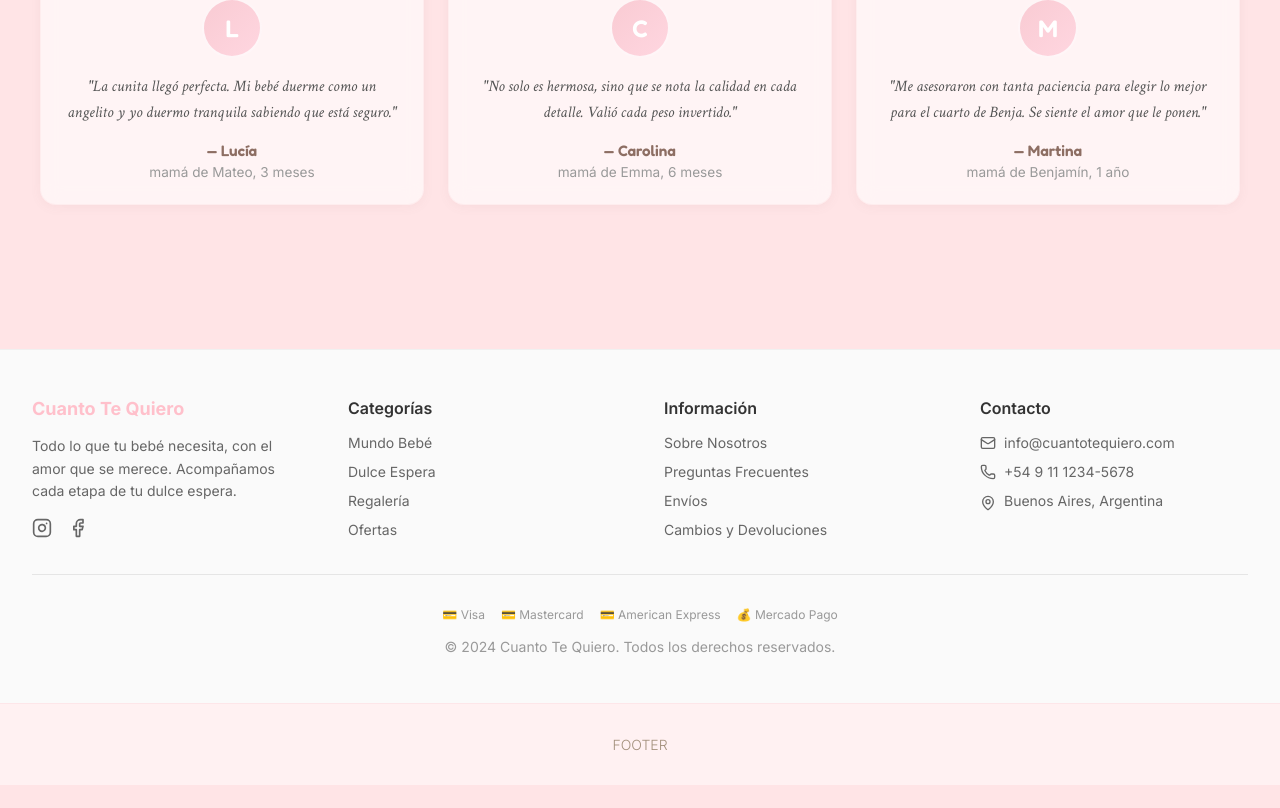
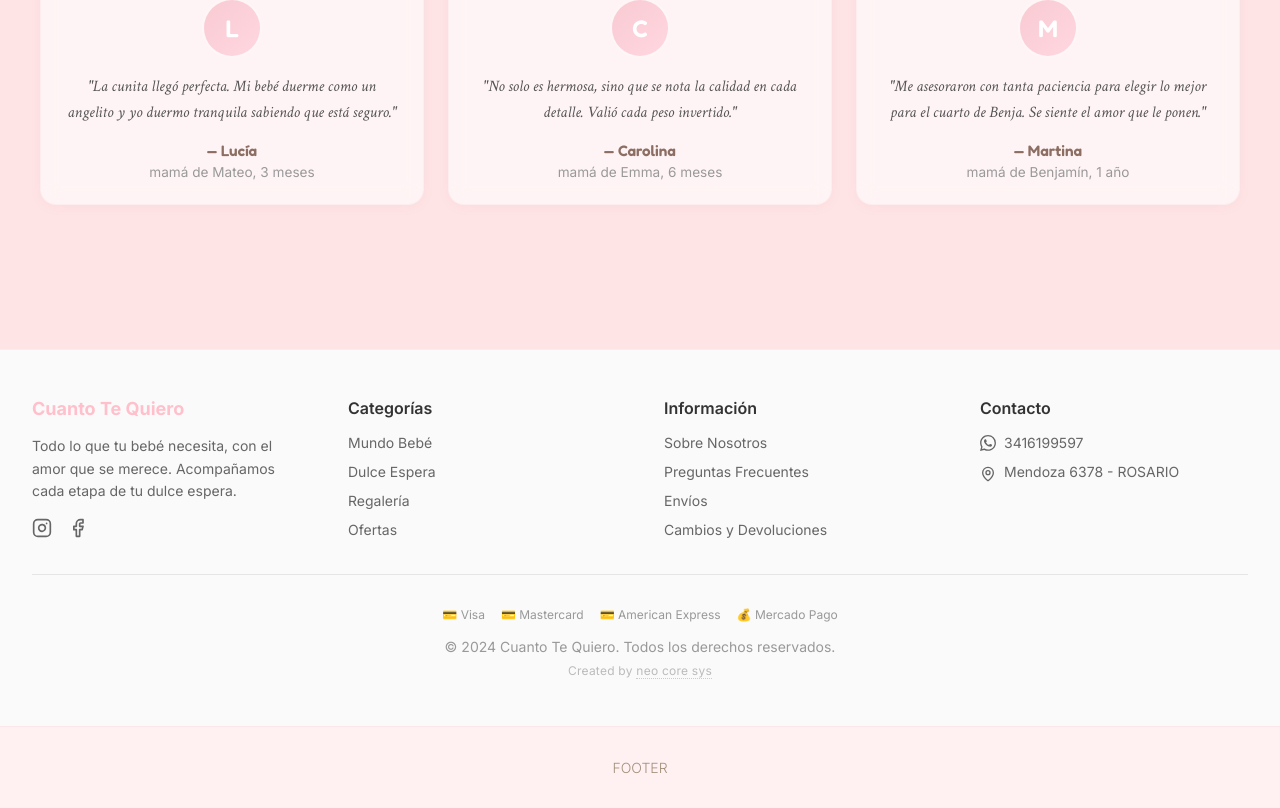
Before and after one commit to Jpborello/cuanto-te-quiero, a Next.js app: page / in a window 1280 px wide. Shown: the part 1887-2695 px from the top of the page. Before the commit the page ends 2672 px from the top, so only its background shows below. Built offline with nearby package versions, Linux system fonts and the light colour scheme; no server answers; the database is empty.

Commit message:
Fix bugs en vinculacion de subcategorias, imagenes de productos y datos reales en footer

```diff
--- a/src/components/shop/AutoRotatingImage.tsx
+++ b/src/components/shop/AutoRotatingImage.tsx
@@ -11,17 +11,25 @@
 export default function AutoRotatingImage({ images, alt, interval = 3000 }: AutoRotatingImageProps) {
     const [currentIndex, setCurrentIndex] = useState(0);
 
+    const validImages = (images || []).map(img => {
+        if (typeof img === 'string') return img;
+        if (img && typeof img === 'object') {
+            return (img as any).url || (img as any).src || (img as any).image_url || '';
+        }
+        return '';
+    }).filter(src => src && typeof src === 'string' && src.trim() !== '');
+
     useEffect(() => {
-        if (!images || images.length <= 1) return;
+        if (validImages.length <= 1) return;
 
         const timer = setInterval(() => {
-            setCurrentIndex((prev) => (prev + 1) % images.length);
+            setCurrentIndex((prev) => (prev + 1) % validImages.length);
         }, interval);
 
         return () => clearInterval(timer);
-    }, [images, interval]);
+    }, [validImages.length, interval]);
 
-    if (!images || images.length === 0) {
+    if (validImages.length === 0) {
         return (
             <div style={{ color: '#ccc', fontSize: '4rem' }}>
                 📦
@@ -40,9 +48,9 @@
             alignItems: 'center',
             justifyContent: 'center',
         }}>
-            {images.map((img, index) => (
+            {validImages.map((img, index) => (
                 <img
-                    key={img}
+                    key={index}
                     src={img}
                     alt={`${alt} - vista ${index + 1}`}
                     style={{
--- a/src/components/shop/Footer.tsx
+++ b/src/components/shop/Footer.tsx
@@ -41,7 +41,7 @@
                             display: 'flex',
                             gap: '1rem'
                         }}>
-                            <a href="https://instagram.com" target="_blank" rel="noopener noreferrer" style={{
+                            <a href="https://www.instagram.com/cuanto_tequiero/" target="_blank" rel="noopener noreferrer" style={{
                                 color: '#666',
                                 transition: 'color 0.2s'
                             }} onMouseOver={(e) => e.currentTarget.style.color = '#ffc0cb'}
@@ -181,26 +181,27 @@
                             flexDirection: 'column',
                             gap: '0.75rem'
                         }}>
-                            <div style={{
+                            <a
+                                href="https://wa.me/5493416199597"
+                                target="_blank"
+                                rel="noopener noreferrer"
+                                style={{
                                     display: 'flex',
                                     alignItems: 'center',
                                     gap: '0.5rem',
                                     color: '#666',
-                                fontSize: '0.875rem'
-                            }}>
-                                <Mail size={16} />
-                                <span>info@cuantotequiero.com</span>
-                            </div>
-                            <div style={{
-                                display: 'flex',
-                                alignItems: 'center',
-                                gap: '0.5rem',
-                                color: '#666',
-                                fontSize: '0.875rem'
-                            }}>
-                                <Phone size={16} />
-                                <span>+54 9 11 1234-5678</span>
-                            </div>
+                                    fontSize: '0.875rem',
+                                    textDecoration: 'none',
+                                    transition: 'color 0.2s'
+                                }}
+                                onMouseOver={(e) => e.currentTarget.style.color = '#25D366'}
+                                onMouseOut={(e) => e.currentTarget.style.color = '#666'}
+                            >
+                                <svg width="16" height="16" viewBox="0 0 24 24" fill="currentColor">
+                                    <path d="M17.472 14.382c-.297-.149-1.758-.867-2.03-.967-.273-.099-.471-.148-.67.15-.197.297-.767.966-.94 1.164-.173.199-.347.223-.644.075-.297-.15-1.255-.463-2.39-1.475-.883-.788-1.48-1.761-1.653-2.059-.173-.297-.018-.458.13-.606.134-.133.298-.347.446-.52.149-.174.198-.298.298-.497.099-.198.05-.371-.025-.52-.075-.149-.669-1.612-.916-2.207-.242-.579-.487-.5-.669-.51a12.8 12.8 0 0 0-.57-.01c-.198 0-.52.074-.792.372-.272.297-1.04 1.016-1.04 2.479 0 1.462 1.065 2.875 1.213 3.074.149.198 2.096 3.2 5.077 4.487.709.306 1.262.489 1.694.625.712.227 1.36.195 1.871.118.571-.085 1.758-.719 2.006-1.413.248-.694.248-1.289.173-1.413-.074-.124-.272-.198-.57-.347m-5.421 7.403h-.004a9.87 9.87 0 0 1-5.031-1.378l-.361-.214-3.741.982.998-3.648-.235-.374a9.86 9.86 0 0 1-1.51-5.26c.001-5.45 4.436-9.884 9.888-9.884 2.64 0 5.122 1.03 6.988 2.898a9.825 9.825 0 0 1 2.893 6.994c-.003 5.45-4.437 9.884-9.885 9.884m8.413-18.297A11.815 11.815 0 0 0 12.05 0C5.495 0 .16 5.335.157 11.892c0 2.096.547 4.142 1.588 5.945L.057 24l6.305-1.654a11.882 11.882 0 0 0 5.683 1.448h.005c6.554 0 11.89-5.335 11.893-11.893a11.821 11.821 0 0 0-3.48-8.413Z"/>
+                                </svg>
+                                <span>3416199597</span>
+                            </a>
                             <div style={{
                                 display: 'flex',
                                 alignItems: 'flex-start',
@@ -209,7 +210,7 @@
                                 fontSize: '0.875rem'
                             }}>
                                 <MapPin size={16} style={{ marginTop: '0.2rem' }} />
-                                <span>Buenos Aires, Argentina</span>
+                                <span>Mendoza 6378 - ROSARIO</span>
                             </div>
                         </div>
                     </div>
@@ -236,12 +237,28 @@
                         <span style={{ color: '#999', fontSize: '0.75rem' }}>💳 American Express</span>
                         <span style={{ color: '#999', fontSize: '0.75rem' }}>💰 Mercado Pago</span>
                     </div>
+                    <div style={{
+                        display: 'flex',
+                        flexDirection: 'column',
+                        gap: '0.5rem',
+                        alignItems: 'center'
+                    }}>
                         <p style={{
                             color: '#999',
-                        fontSize: '0.875rem'
+                            fontSize: '0.875rem',
+                            margin: 0
                         }}>
                             © 2024 Cuanto Te Quiero. Todos los derechos reservados.
                         </p>
+                        <p style={{
+                            color: '#bbb',
+                            fontSize: '0.75rem',
+                            margin: 0,
+                            letterSpacing: '0.02em'
+                        }}>
+                            Created by <a href="https://www.neo-core-sys.com/es" target="_blank" rel="noopener noreferrer" style={{ color: '#bbb', textDecoration: 'none', borderBottom: '1px dotted #ccc', transition: 'color 0.2s' }} onMouseOver={(e) => e.currentTarget.style.color = '#ffc0cb'} onMouseOut={(e) => e.currentTarget.style.color = '#bbb'}>neo core sys</a>
+                        </p>
+                    </div>
                 </div>
             </div>
         </footer>
```
Also changed, not shown: src/app/(shop)/categoria/[slug]/[subslug]/page.tsx (+20 -22 lines), src/components/shop/ImageCarousel.tsx (+16 -7 lines). Lines whose indentation alone changed are shown as unchanged.
